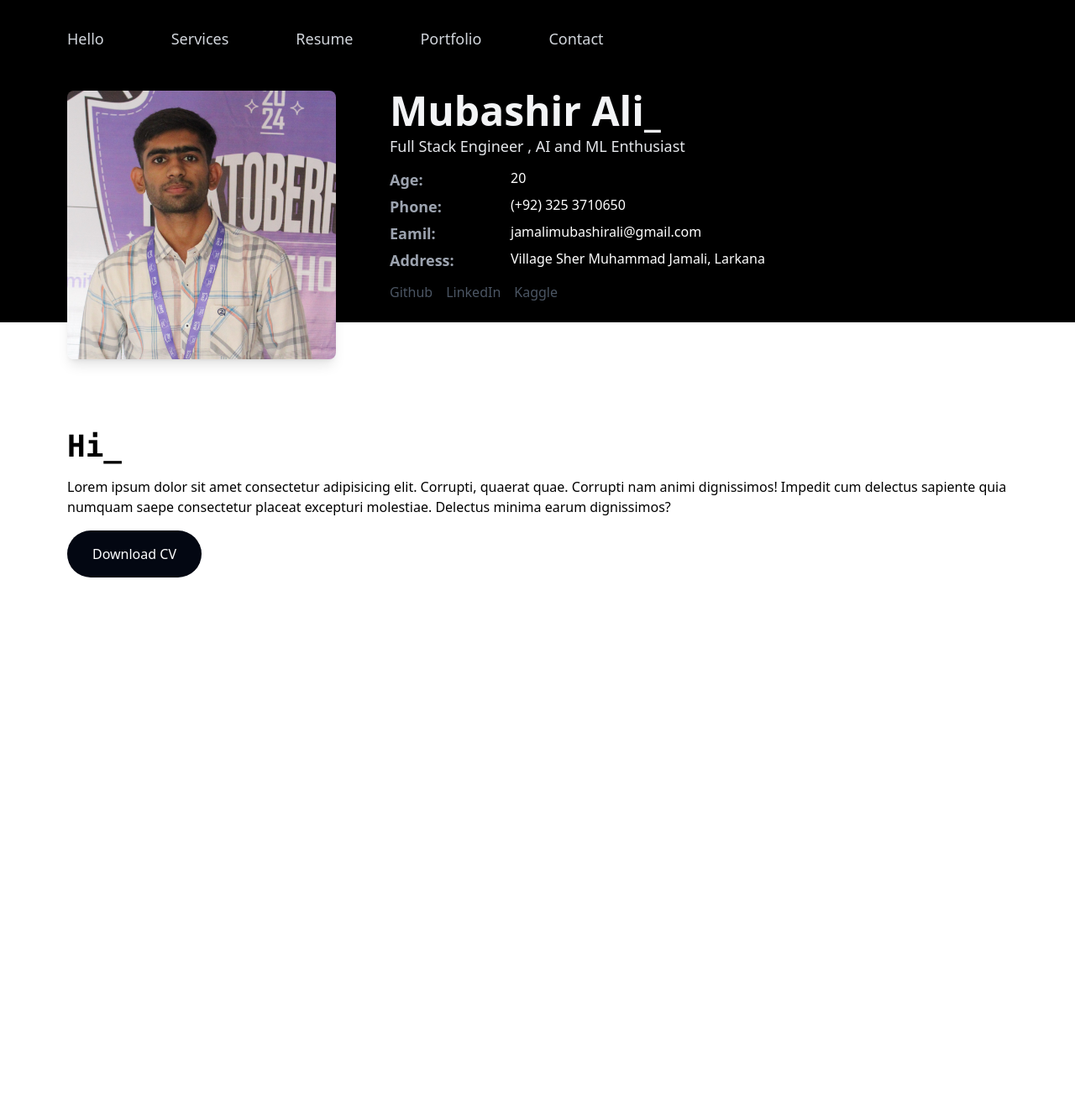
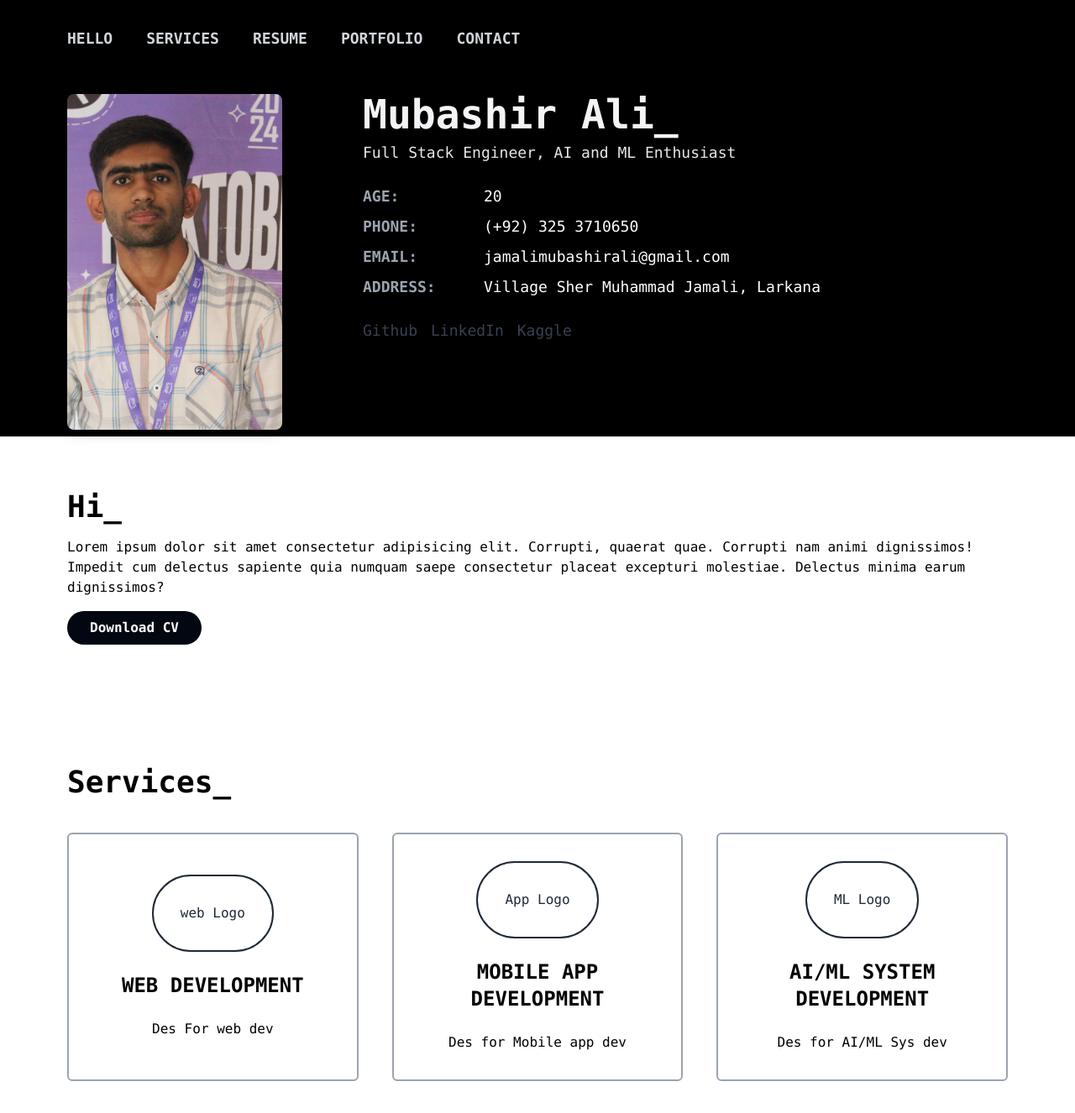
Before and after one commit to jamalimubashirali/React-Practice-Projects, a React (Vite) app in the folder Portfolio_Project/: page / in a window 1280 px wide. Shown: the top 1326 px of the page at 84% size. Before the commit the page ends 816 px from the top, so only its background shows below. Built offline with nearby package versions, Linux system fonts and the light colour scheme.

Commit message:
Added Services Section to portfolio

```diff
--- a/Portfolio_Project/src/App.jsx
+++ b/Portfolio_Project/src/App.jsx
@@ -1,11 +1,13 @@
 import React from "react";
 import Header from "./components/header/Header";
+import Services from "./components/services/Services";
 
 function App() {
   return (
-    <>
+    <div className="m-0 font-mono">
       <Header />
-    </>
+      <Services />
+    </div>
   )
 }
 
--- a/Portfolio_Project/src/components/header/About.jsx
+++ b/Portfolio_Project/src/components/header/About.jsx
@@ -1,15 +1,23 @@
-import React from 'react'
+import React from 'react';
 
 const About = () => {
   return (
-    <div className="flex flex-col py-32 px-20 gap-4">
-      <h1 className="text-4xl font-bold font-mono">Hi_</h1>
-      <p>
-        Lorem ipsum dolor sit amet consectetur adipisicing elit. Corrupti, quaerat quae. Corrupti nam animi dignissimos! Impedit cum delectus sapiente quia numquam saepe consectetur placeat excepturi molestiae. Delectus minima earum dignissimos?
+    <div className="flex flex-col py-12 px-6 md:py-16 md:px-20 gap-4">
+      <h1 className="text-3xl md:text-4xl font-bold font-mono">Hi_</h1>
+      <p className="text-sm md:text-base">
+        Lorem ipsum dolor sit amet consectetur adipisicing elit. Corrupti,
+        quaerat quae. Corrupti nam animi dignissimos! Impedit cum delectus
+        sapiente quia numquam saepe consectetur placeat excepturi molestiae.
+        Delectus minima earum dignissimos?
       </p>
-      <button className="max-w-40 p-4 rounded-full text-white bg-gray-950" type="button">Download CV</button>
+      <button
+        className="max-w-[10rem] px-4 py-2 rounded-full text-white bg-gray-950 font-mono font-bold text-sm md:text-base transition-transform duration-300 ease-in-out hover:scale-105 hover:bg-gray-800"
+        type="button"
+      >
+        Download CV
+      </button>
     </div>
-  )
-}
+  );
+};
 
-export default About
+export default About;
--- a/Portfolio_Project/src/components/header/Biodata.jsx
+++ b/Portfolio_Project/src/components/header/Biodata.jsx
@@ -1,29 +1,35 @@
 import React from "react";
 import BiodataItem from "./BiodataItem";
 import SocialItem from "./SocialItem";
+
 const Biodata = () => {
   return (
-    <div className="absolute top-24 py-3 rounded-lg">
-      <div className="flex gap-16">
+    <div className="absolute top-28">
+      <div className="flex flex-col md:flex-row gap-24">
         <img
-          src="src\assets\My_Pic.jpg"
+          src="src/assets/My_Pic.jpg"
           alt="Profile"
-          className="w-80 h-80 rounded-lg object-cover shadow-lg"
+          className="w-[70vw] md:w-[20vw] h-[50vh] rounded-lg object-cover shadow-lg transition-transform duration-300 ease-in-out hover:scale-105"
         />
         <div>
-          <h1 className="text-5xl text-gray-100 font-bold">Mubashir Ali_</h1>
-          <p className="text-gray-200 text-lg my-1">Full Stack Engineer , AI and ML Enthusiast</p>
-          <div className="my-3 flex flex-col gap-1 text-white">
-            <BiodataItem itemData={"20"} itemDes={"Age"}/>
-            <BiodataItem itemDes={"Phone"} itemData={"(+92) 325 3710650"}/>
-            <BiodataItem itemData={"jamalimubashirali@gmail.com"} itemDes={"Eamil"}/>
-            <BiodataItem itemDes={"Address"} itemData={"Village Sher Muhammad Jamali, Larkana"}/>
+          <h1 className="text-3xl md:text-5xl text-gray-100 font-bold">Mubashir Ali_</h1>
+          <p className="text-gray-200 text-sm md:text-lg my-2">
+            Full Stack Engineer, AI and ML Enthusiast
+          </p>
+          <div className="my-6 flex flex-col gap-2 text-white">
+            <BiodataItem itemData={"20"} itemDes={"Age"} />
+            <BiodataItem itemDes={"Phone"} itemData={"(+92) 325 3710650"} />
+            <BiodataItem itemData={"jamalimubashirali@gmail.com"} itemDes={"Email"} />
+            <BiodataItem
+              itemDes={"Address"}
+              itemData={"Village Sher Muhammad Jamali, Larkana"}
+            />
           </div>
           <div className="flex flex-row gap-4">
-          <SocialItem icon={"Github"}/>
-          <SocialItem icon={"LinkedIn"} />
-          <SocialItem icon={"Kaggle"}/>
-        </div>
+            <SocialItem icon={"Github"} />
+            <SocialItem icon={"LinkedIn"} />
+            <SocialItem icon={"Kaggle"} />
+          </div>
         </div>
       </div>
     </div>
--- a/Portfolio_Project/src/components/header/BiodataItem.jsx
+++ b/Portfolio_Project/src/components/header/BiodataItem.jsx
@@ -1,12 +1,16 @@
-import React from 'react'
+import React from 'react';
+
 const BiodataItem = ({ itemDes, itemData }) => {
-    return (
-      <div className="flex flex-row gap-4">
-        <span className="text-gray-400 w-32 text-lg font-bold text-left">{itemDes}:</span>
-        <span className="flex-1">{itemData}</span>
-      </div>
-    );
-  };
+  return (
+    <div className="flex flex-row gap-4 items-center transition-transform duration-300 ease-in-out hover:scale-105 font-mono">
+      <span className="text-gray-400 uppercase w-32 text-lg font-bold text-left transition-colors duration-300 ease-in-out hover:text-gray-200">
+        {itemDes}:
+      </span>
+      <span className="flex-1 text-white text-lg transition-colors duration-300 ease-in-out hover:text-gray-300">
+        {itemData}
+      </span>
+    </div>
+  );
+};
 
-
-export default BiodataItem
+export default BiodataItem;
--- a/Portfolio_Project/src/components/header/Header.jsx
+++ b/Portfolio_Project/src/components/header/Header.jsx
@@ -1,15 +1,14 @@
-import React from 'react'
-import NavBar from './NavBar'
-import Biodata from './Biodata'
-import About from './About'
+import React from 'react';
+import NavBar from './NavBar';
+import About from './About';
 
 const Header = () => {
   return (
-    <div className="">
-      <NavBar/>
+    <div className="transition-all duration-300 ease-in-out">
+      <NavBar />
       <About />
     </div>
-  )
-}
+  );
+};
 
-export default Header
+export default Header;
--- a/Portfolio_Project/src/components/header/NavBar.jsx
+++ b/Portfolio_Project/src/components/header/NavBar.jsx
@@ -4,15 +4,17 @@ import Biodata from "./Biodata";
 
 const NavBar = () => {
   return (
-    <div className="relative w-full h-96 bg-black py-8 px-20">
-      {/* Parent with relative positioning */}
-      <div className="flex flex-row gap-20">
+    <div className="relative w-full h-[65vh] bg-black py-4 px-6 md:py-8 md:px-20 transition-all duration-300 ease-in-out font-mono">
+      {/* Navigation Links */}
+      <div className="flex flex-row flex-wrap gap-6 md:gap-10">
         <Navlinks data={"Hello"} />
         <Navlinks data={"Services"} />
         <Navlinks data={"Resume"} />
         <Navlinks data={"Portfolio"} />
         <Navlinks data={"Contact"} />
       </div>
+
+      {/* Biodata Section */}
       <Biodata />
     </div>
   );
--- a/Portfolio_Project/src/components/header/Navlinks.jsx
+++ b/Portfolio_Project/src/components/header/Navlinks.jsx
@@ -3,7 +3,7 @@ import React from 'react';
 const Navlinks = ({ data }) => {
   return (
     <div>
-      <p className="text-lg text-gray-300 hover:after:content-['\_'] after:absolute">
+      <p className="font-bold font-mono uppercase text-base md:text-lg text-gray-300 hover:text-gray-100 cursor-pointer transition-colors duration-300 ease-in-out hover:after:content-['\_'] after:absolute">
         {data}
       </p>
     </div>
--- a/Portfolio_Project/src/components/header/SocialItem.jsx
+++ b/Portfolio_Project/src/components/header/SocialItem.jsx
@@ -1,11 +1,11 @@
 import React from 'react';
 
-const SocialItem = ({icon}) => {
+const SocialItem = ({ icon }) => {
   return (
-    <div className="text-gray-600">
+    <div className="text-gray-700 cursor-pointer hover:text-gray-100 transition-colors duration-300 ease-in-out text-sm md:text-lg">
       {icon}
     </div>
-  )
-}
+  );
+};
 
 export default SocialItem;
--- /dev/null
+++ b/Portfolio_Project/src/components/services/Dot.jsx
@@ -0,0 +1,9 @@
+import React from 'react';
+
+const Dot = () => {
+  return (
+    <div className="w-4 h-4 bg-gray-800 rounded-full absolute top-1 left-1 opacity-0 transition-all duration-300 ease-in-out group-hover:opacity-100 group-hover:animate-spin"></div>
+  );
+};
+
+export default Dot;
--- /dev/null
+++ b/Portfolio_Project/src/components/services/Service.jsx
@@ -0,0 +1,15 @@
+import React from 'react';
+import ServiceLogo from './ServiceLogo';
+import Dot from './Dot';
+
+const Service = ({ name, logo, des }) => {
+  return (
+    <div className="group w-full sm:w-1/3 rounded-md border-2 border-gray-400 flex flex-col items-center justify-center p-8 gap-6 transition-all duration-300 ease-in-out hover:scale-105 relative">
+      <ServiceLogo logo={logo} />
+      <h1 className="font-mono font-bold text-xl sm:text-2xl uppercase text-center">{name}</h1>
+      <p className="text-center">{des}</p>
+    </div>
+  );
+};
+
+export default Service;
--- /dev/null
+++ b/Portfolio_Project/src/components/services/ServiceLogo.jsx
@@ -0,0 +1,13 @@
+import React from 'react';
+import Dot from './Dot';
+
+function ServiceLogo({ logo }) {
+  return (
+    <div className='p-6 sm:p-8 border-2 text-gray-800 border-gray-800 rounded-full transition-all duration-300 ease-in-out relative'>
+      <h1>{logo}</h1>
+      <Dot />
+    </div>
+  );
+}
+
+export default ServiceLogo;
--- /dev/null
+++ b/Portfolio_Project/src/components/services/Services.jsx
@@ -0,0 +1,17 @@
+import React from "react";
+import Service from "./Service";
+
+const Services = () => {
+  return (
+    <div className="m-20">
+        <h1 className="text-4xl mb-10 font-bold font-mono">Services_</h1>
+      <div className=" flex flex-row gap-10">
+      <Service logo={"web Logo"} name={"Web Development"} des={"Des For web dev"} />
+      <Service logo={"App Logo"} name={"Mobile App Development"} des={"Des for Mobile app dev"} />
+      <Service logo={"ML Logo"} name={"AI/ML System Development"} des={"Des for AI/ML Sys dev"} />
+      </div>
+    </div>
+  );
+};
+
+export default Services;
```
